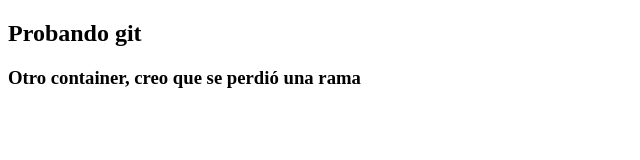
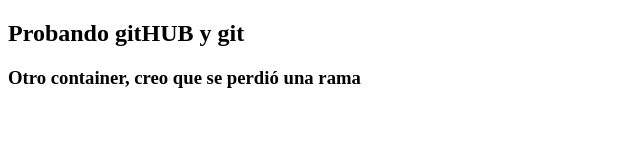
Before and after one commit to CarloBoikovski/FM-Externo, a plain HTML site: page index.html in a window 1280 px wide. Shown: the whole page, without its empty margins (0-640 px from the left). Drawn offline with Linux system fonts and the light colour scheme.

Commit message:
Le modifiqué el h2

```diff
--- a/index.html
+++ b/index.html
@@ -7,7 +7,7 @@
     <title>Inicio Git</title>
 </head>
 <body>
-    <H2>Probando git</H2>
+    <H2>Probando gitHUB y git</H2>
     <div class="container">
         <h3>Otro container, creo que se perdió una rama</h3>
     </div>
```
